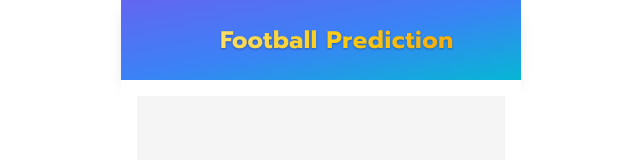
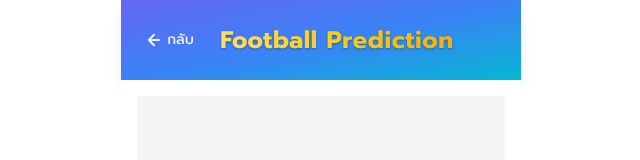
Before and after one commit to Derpao/match, a Next.js app: page / in a window 1280 px wide. Shown: the top 160 px of the page, without its empty margins (319-959 px from the left). Built offline with nearby package versions, Linux system fonts and the light colour scheme.

Commit message:
version 6.9

```diff
--- a/app/components/BackButton.tsx
+++ b/app/components/BackButton.tsx
@@ -6,12 +6,16 @@ export default function BackButton() {
   const router = useRouter()
   const pathname = usePathname()
 
-  if (pathname === '/') return null
-
   const handleBack = () => {
     if (!pathname) return
 
-    if (pathname === '/games') {
+    if (pathname === '/') {
+      if (window.opener) {
+        window.close()
+      } else {
+        router.back()
+      }
+    } else if (pathname === '/games') {
       router.push('/')
     } else if (pathname.startsWith('/games/')) {
       router.push('/games')
```
